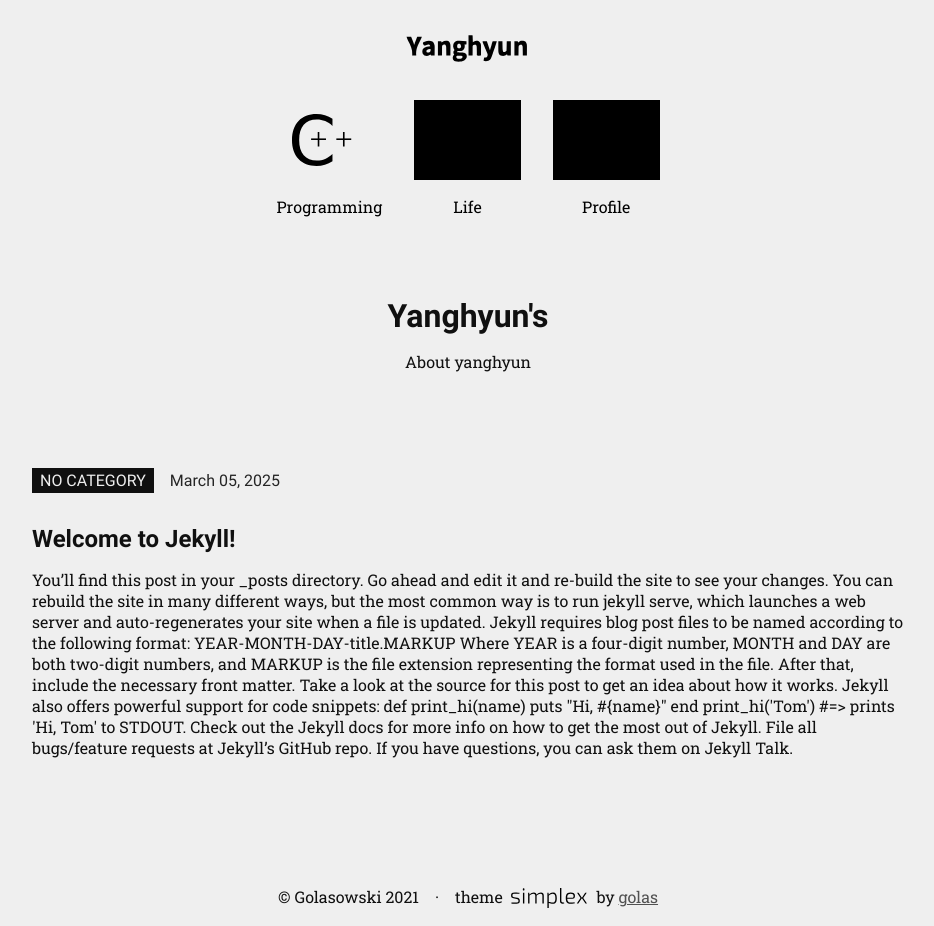
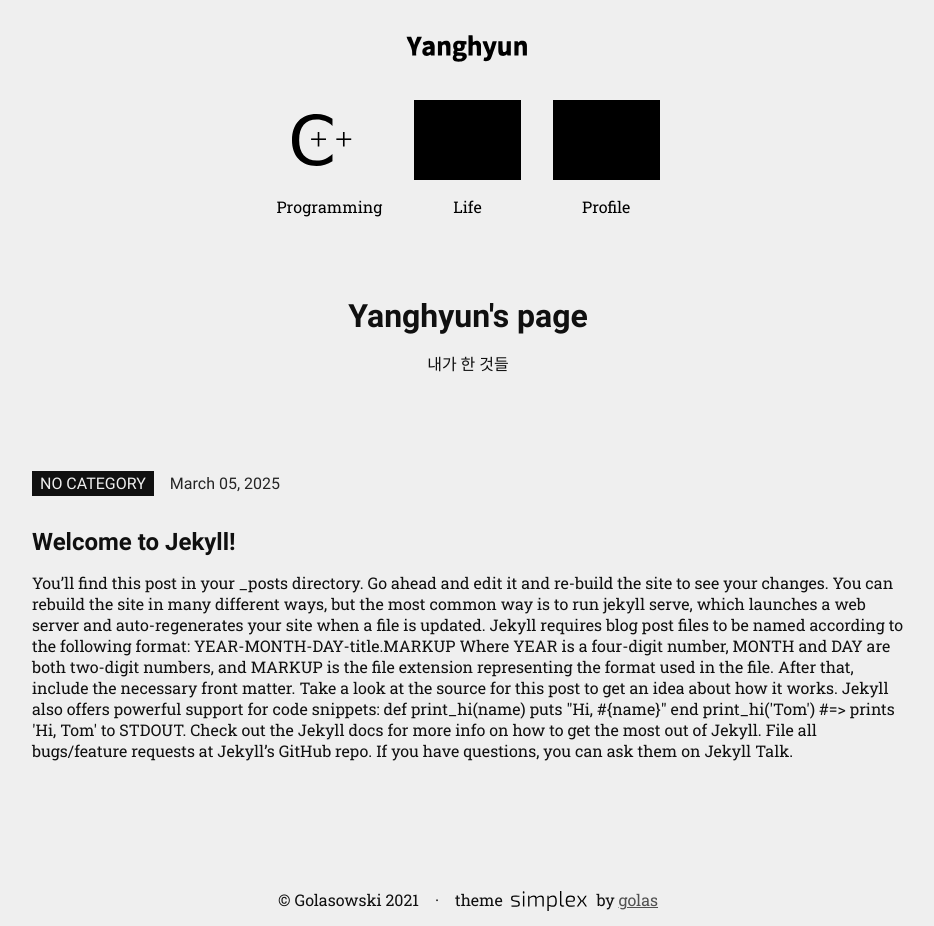
Before and after one commit to yangh0288/yangh0288.github.io, a Jekyll site: the page built from index.markdown, in a window 1280 px wide. Shown: the whole page, without its empty margins (172-1106 px from the left). Built offline with Jekyll 4.4.1, drawn with Linux system fonts in a browser that asks for light colours.

Commit message:
Update _config.yml

```diff
--- a/_config.yml
+++ b/_config.yml
@@ -1,8 +1,8 @@
 
-title: Yanghyun's
+title: Yanghyun's page
 logo_img: /assets/img/icons/yanghyun_text_logo.svg
 favicon: /assets/favicon.ico
-description: About yanghyun
+description: 내가 한 것들
 global_tags: jekyll theme simplex golasblog responsive html5
 copyright: © Golasowski 2021
 future: true
```
